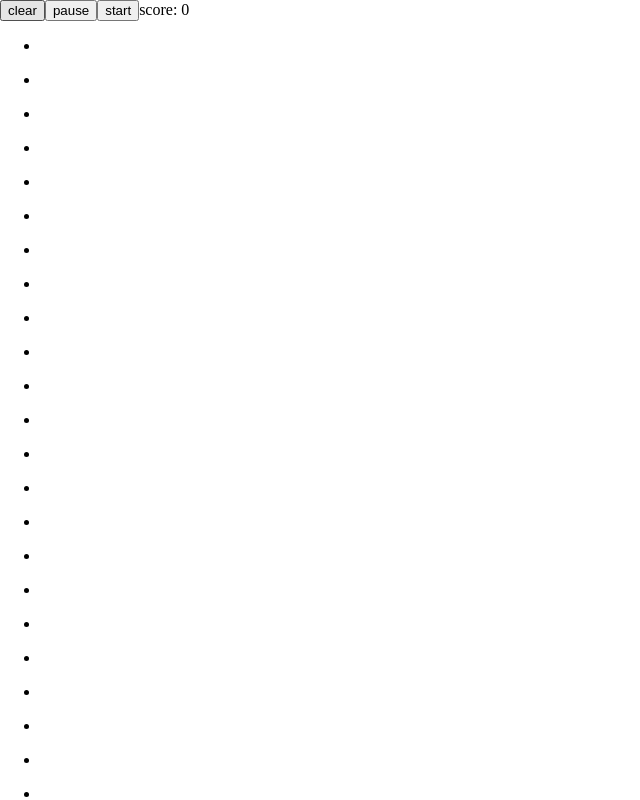
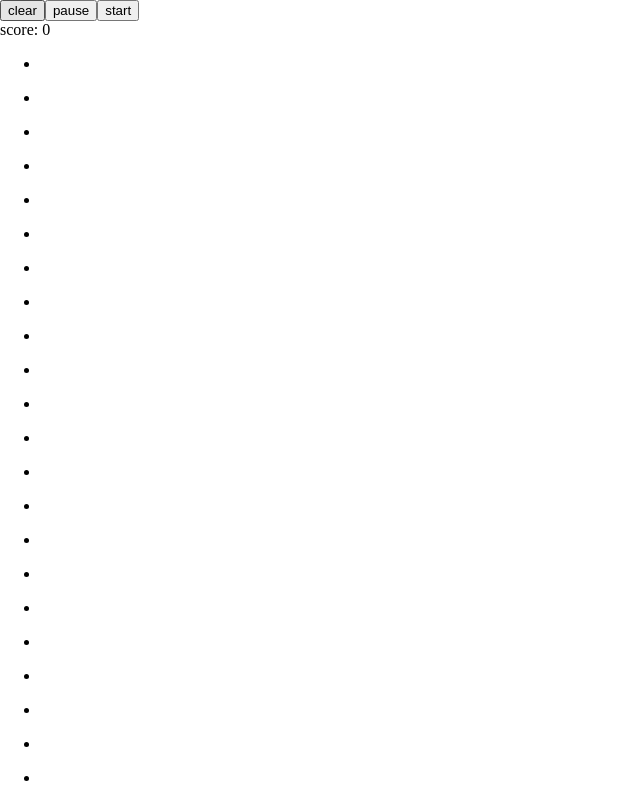
Before and after one commit to Alkaidd/Alkaidd.github.io, a React (Vite) app: page / in a window 1280 px wide. Shown: the top 800 px of the page, without its empty margins (0-640 px from the left). Built offline with nearby package versions, Linux system fonts and the light colour scheme; the HTML template or start-up script is replaced by a standard one.

Commit message:
feat: change score computing way

```diff
--- a/src/components/Tetris.tsx
+++ b/src/components/Tetris.tsx
@@ -356,6 +356,7 @@ export default function TetrisScreen() {
   return (
     <div flex items-center>
       <div>
+        <div flex items-center>
           <button
             onClick={() => {
               clearScreen()
@@ -377,7 +378,10 @@ export default function TetrisScreen() {
             }}>
             start
           </button>
-        <span ml-10>score: {Math.floor(args.current.score)}</span>
+          <div ml-10 w-30>
+            <ScoreCard score={args.current.score} />
+          </div>
+        </div>
         <div flex flex-col w-fit border-2 border-solid border-light>
           {matrix.slice(4).map((column, columnIndex) => (
             <ul key={`${column}_${columnIndex}`} list-none flex>
@@ -424,13 +428,18 @@ export default function TetrisScreen() {
   )
 }
 
+function ScoreCard({ score }: { score: number }) {
+  return (
+    <>
+      <span w-full>score: {Math.floor(score)}</span>
+    </>
+  )
+}
+
 function CurrentModeCard(props: { mode: string }) {
   return (
     <>
-      current mode:{' '}
-      <span w-15 color-blue>
-        {props.mode}
-      </span>
+      current mode: <span color-blue>{props.mode}</span>
     </>
   )
 }
```
Lines whose indentation alone changed are shown as unchanged.
